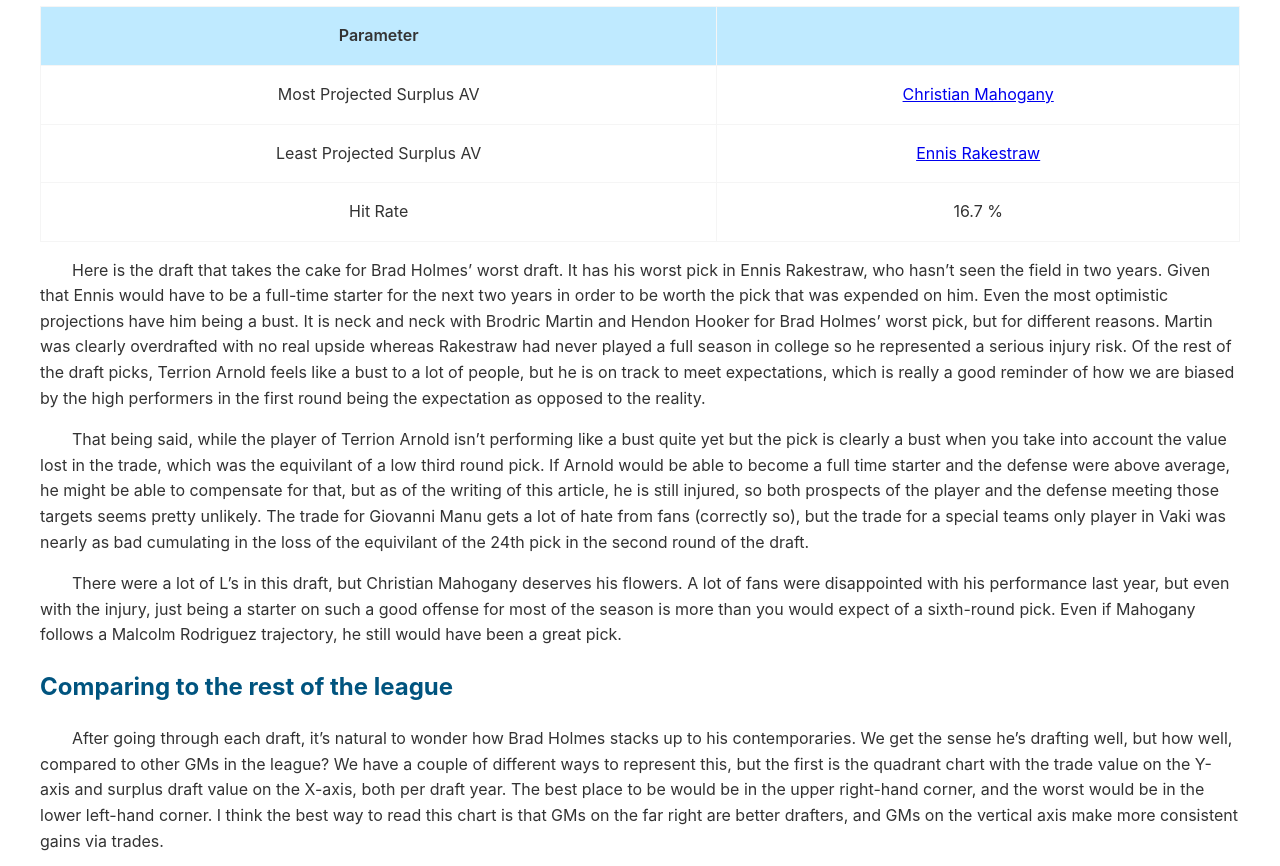
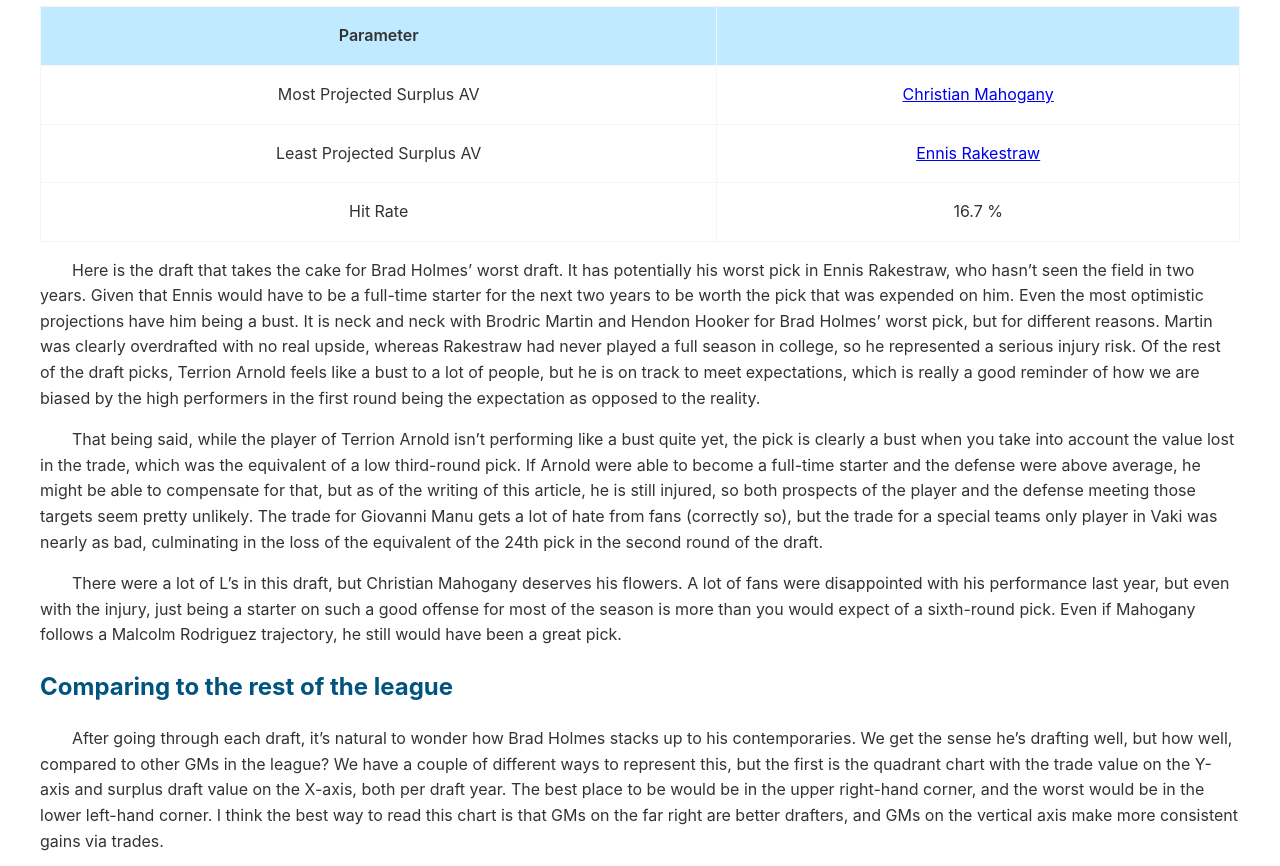
Before and after one commit to cram9030/cram9030.github.io, a Jekyll site: the page built from _posts/2026-06-19-brad-holmes.md, in a window 1280 px wide and 900 px high, scrolled down 4168 px, cut to the strip 0-866 px from the top of the window. Built offline with Jekyll 4.4.1, drawn with Linux system fonts in a browser that asks for light colours.

Commit message:
additional spelling fixes in brad holmes post.

```diff
--- a/_posts/2026-06-19-brad-holmes.md
+++ b/_posts/2026-06-19-brad-holmes.md
@@ -109,11 +109,11 @@ Now let’s talk about the bad. Brodric Martin was a head-scratching trade at th
 | Least Projected Surplus AV | [ Ennis Rakestraw](https://www.pro-football-reference.com/players/R/RakeEn00.htm)    |
 | Hit Rate         | 16.7 %            |
 
-Here is the draft that takes the cake for Brad Holmes' worst draft. It has his worst pick in Ennis Rakestraw, who hasn't seen the field in two years. Given that Ennis would have to be a full-time starter for the next two years in order to be worth the pick that was expended on him. Even the most optimistic projections have him being a bust. It is neck and neck with Brodric Martin and Hendon Hooker for Brad Holmes' worst pick, but for different reasons. Martin was clearly overdrafted with no real upside whereas Rakestraw had never played a full season in college so he represented a serious injury risk. Of the rest of the draft picks, Terrion Arnold feels like a bust to a lot of people, but he is on track to meet expectations, which is really a good reminder of how we are biased by the high performers in the first round being the expectation as opposed to the reality.
+Here is the draft that takes the cake for Brad Holmes’ worst draft. It has potentially his worst pick in Ennis Rakestraw, who hasn’t seen the field in two years. Given that Ennis would have to be a full-time starter for the next two years to be worth the pick that was expended on him. Even the most optimistic projections have him being a bust. It is neck and neck with Brodric Martin and Hendon Hooker for Brad Holmes’ worst pick, but for different reasons. Martin was clearly overdrafted with no real upside, whereas Rakestraw had never played a full season in college, so he represented a serious injury risk. Of the rest of the draft picks, Terrion Arnold feels like a bust to a lot of people, but he is on track to meet expectations, which is really a good reminder of how we are biased by the high performers in the first round being the expectation as opposed to the reality.
 
-That being said, while the player of Terrion Arnold isn't performing like a bust quite yet but the pick is clearly a bust when you take into account the value lost in the trade, which was the equivilant of a low third round pick. If Arnold would be able to become a full time starter and the defense were above average, he might be able to compensate for that, but as of the writing of this article, he is still injured, so both prospects of the player and the defense meeting those targets seems pretty unlikely. The trade for Giovanni Manu gets a lot of hate from fans (correctly so), but the trade for a special teams only player in Vaki was nearly as bad cumulating in the loss of the equivilant of the 24th pick in the second round of the draft.
+That being said, while the player of Terrion Arnold isn’t performing like a bust quite yet, the pick is clearly a bust when you take into account the value lost in the trade, which was the equivalent of a low third-round pick. If Arnold were able to become a full-time starter and the defense were above average, he might be able to compensate for that, but as of the writing of this article, he is still injured, so both prospects of the player and the defense meeting those targets seem pretty unlikely. The trade for Giovanni Manu gets a lot of hate from fans (correctly so), but the trade for a special teams only player in Vaki was nearly as bad, culminating in the loss of the equivalent of the 24th pick in the second round of the draft.
 
-There were a lot of L's in this draft, but Christian Mahogany deserves his flowers. A lot of fans were disappointed with his performance last year, but even with the injury, just being a starter on such a good offense for most of the season is more than you would expect of a sixth-round pick. Even if Mahogany follows a Malcolm Rodriguez trajectory, he still would have been a great pick.
+There were a lot of L’s in this draft, but Christian Mahogany deserves his flowers. A lot of fans were disappointed with his performance last year, but even with the injury, just being a starter on such a good offense for most of the season is more than you would expect of a sixth-round pick. Even if Mahogany follows a Malcolm Rodriguez trajectory, he still would have been a great pick.
 
 ## Comparing to the rest of the league
 
```
